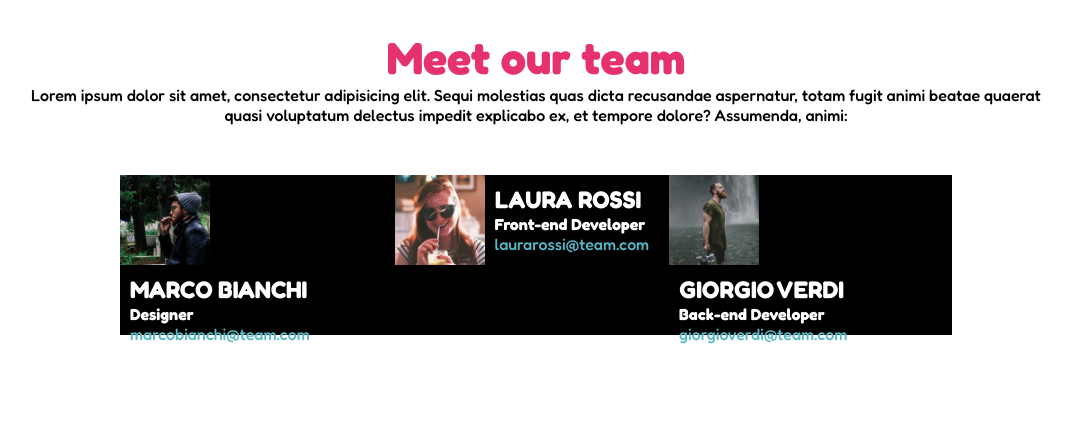
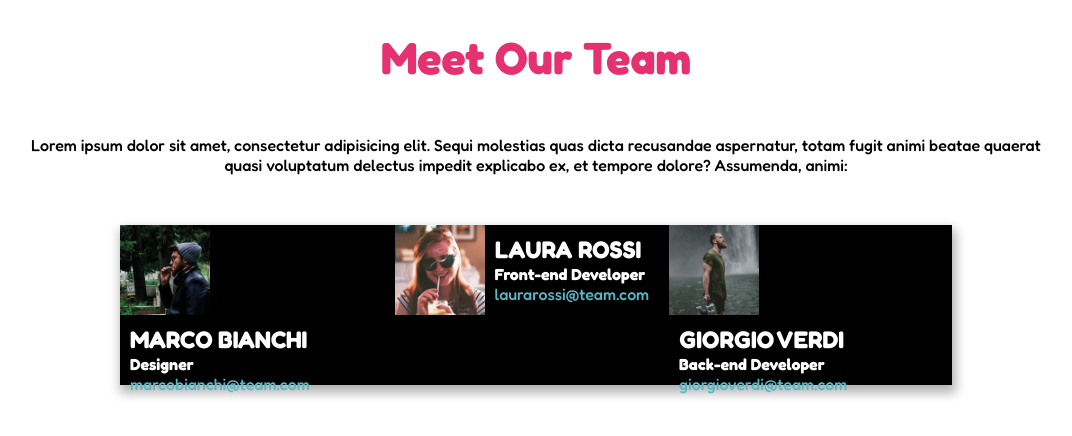
Before and after one commit to PierluigiPapa/html-css-float-cards, a plain HTML site: page index.html in a window 1280 px wide. Shown: the whole page, without its empty margins (104-1176 px from the left). Drawn offline with Linux system fonts and the light colour scheme.

Commit message:
first row

```diff
--- a/css/style.css
+++ b/css/style.css
@@ -21,13 +21,14 @@ header h1 {
 
 header p {
     margin-top: 50px;
+    margin-bottom: 50px;
 }
 
 .riga {
     width: 65%;
     margin: auto;
     background-color: black;
-    box-shadow: inset;
+    box-shadow: 2px 6px 10px 2px rgba(0, 0, 0, 0.3);
 
 }
 
@@ -64,10 +65,6 @@ div p {
     color: #56b8c5;
 }
 
-.float-left {
-    float: left;
-}
-
 .clearfix::after {
     content: "";
     display: table;
--- a/index.html
+++ b/index.html
@@ -9,14 +9,15 @@
 <body>
     <!-- Inizio meet your team -->
     <header>
-            <h1>Meet our team</h1>
-            <span>Lorem ipsum dolor sit amet, consectetur adipisicing elit. Sequi molestias quas dicta recusandae aspernatur, totam fugit animi beatae quaerat <br>
+            <h1>Meet Our Team</h1>
+            <p>Lorem ipsum dolor sit amet, consectetur adipisicing elit. Sequi molestias quas dicta recusandae aspernatur, totam fugit animi beatae quaerat <br>
             quasi voluptatum delectus impedit explicabo ex, et tempore dolore? Assumenda, animi:</p>
     </header>
     <!-- Fine meet your team -->
 
     <!-- Inizio riga superiore-->
-    <div class="riga clearfix">
+    <main>
+        <div class="riga clearfix">
         <div class="row">
             <img src="./assets/assets/img/male1.png" alt="Marco Bianchi">
             <div class="testo carta clearfix">
@@ -41,11 +42,14 @@
             <h2>GIORGIO VERDI</h2>
             <h4>Back-end Developer</h4>
             <p>giorgioverdi@team.com</p>
+            <d</div>
         </div>
-        <!-- Fine riga superiore -->
+     <!-- Fine riga superiore -->
+
+
+    </main>
 
         <!-- Inizio riga inferiore -->
-
     </div>
 </body>
 </html>
```
